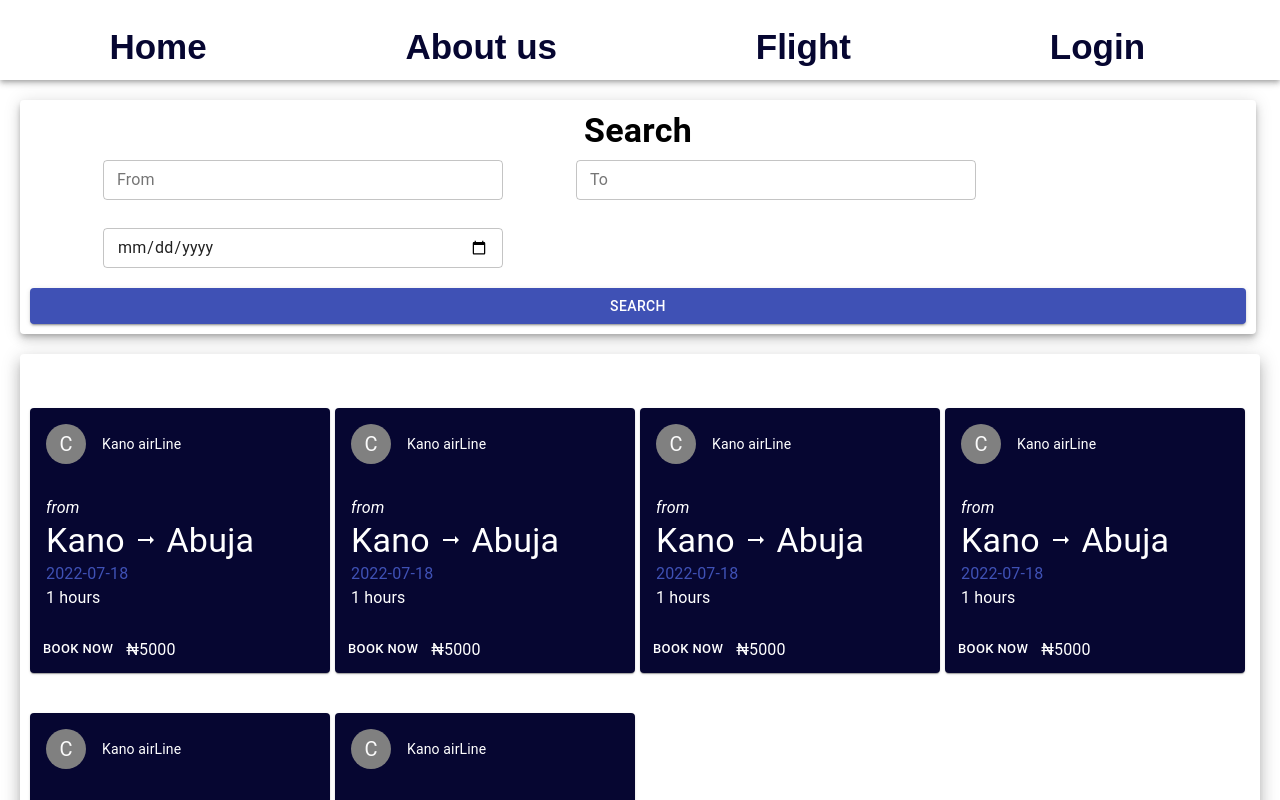
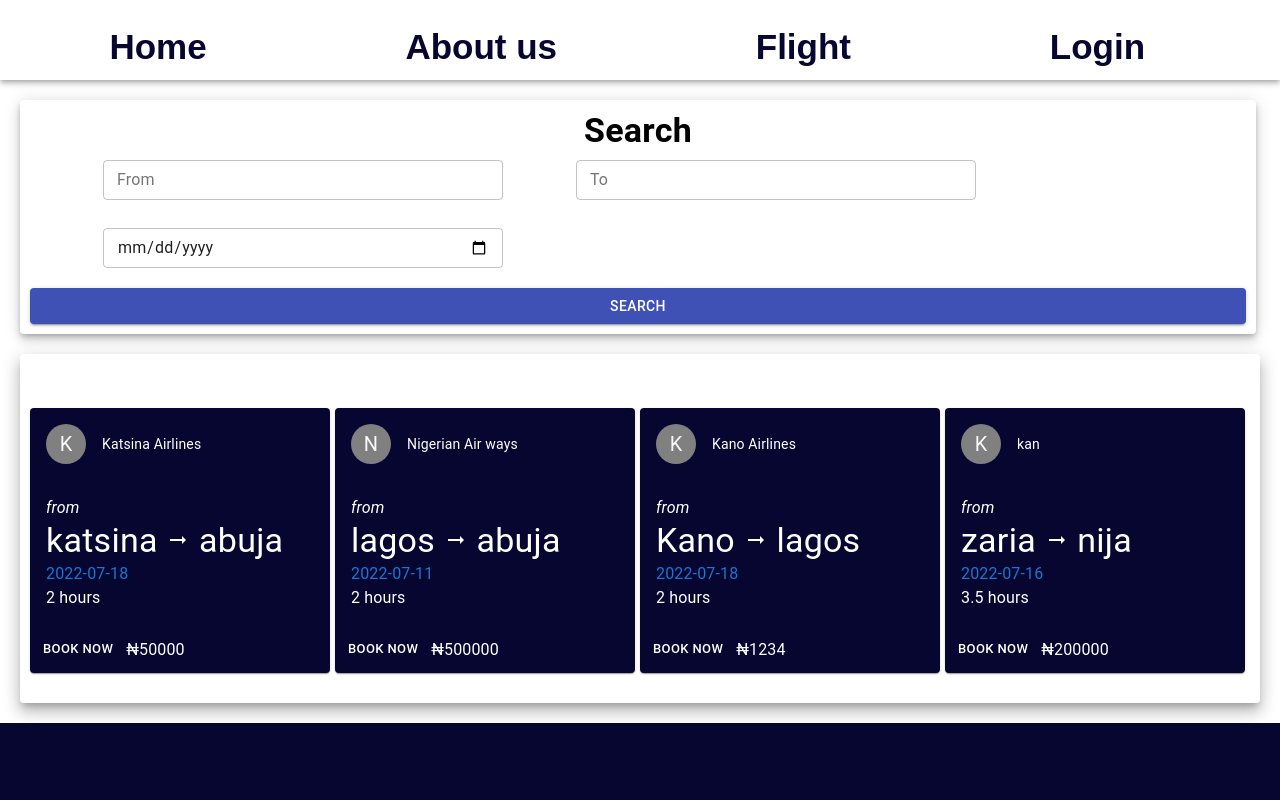
Before and after one commit to umargafia/flight-reservation-system, a React (Create React App) app: page /flight in a window 1280 px wide. Shown: the top 800 px of the page. Built offline with nearby package versions, Linux system fonts and the light colour scheme; data requests are answered from the project's data file.

Commit message:
add loading

```diff
--- a/data/db.json
+++ b/data/db.json
@@ -1,59 +1,40 @@
 {
   "cart": [
     {
-      "name": "Kano airLine",
-      "start": "Kano",
-      "stop": "Abuja",
+      "name": "Katsina Airlines",
+      "start": "katsina",
+      "stop": "abuja",
       "date": "2022-07-18",
-      "time": "1",
-      "price": "5000",
-      "id": 2
+      "time": "2",
+      "price": "50000",
+      "id": 7
     },
     {
-      "name": "Kano airLine",
-      "start": "Kano",
-      "stop": "Abuja",
-      "date": "2022-07-18",
-      "time": "1",
-      "price": "5000",
-      "id": 2
+      "name": "Nigerian Air ways",
+      "start": "lagos",
+      "stop": "abuja",
+      "date": "2022-07-11",
+      "time": "2",
+      "price": "500000",
+      "id": 8
     },
     {
-      "name": "Kano airLine",
+      "name": "Kano Airlines",
       "start": "Kano",
-      "stop": "Abuja",
+      "stop": "lagos",
       "date": "2022-07-18",
-      "time": "1",
-      "price": "5000",
-      "id": 2
+      "time": "2",
+      "price": "1234",
+      "id": 9
     },
     {
-      "name": "Kano airLine",
-      "start": "Kano",
-      "stop": "Abuja",
-      "date": "2022-07-18",
-      "time": "1",
-      "price": "5000",
-      "id": 2
-    },
-    {
-      "name": "Kano airLine",
-      "start": "Kano",
-      "stop": "Abuja",
-      "date": "2022-07-18",
-      "time": "1",
-      "price": "5000",
-      "id": 2
-    },
-    {
-      "name": "Kano airLine",
-      "start": "Kano",
-      "stop": "Abuja",
-      "date": "2022-07-18",
-      "time": "1",
-      "price": "5000",
-      "id": 2
+      "name": "kan",
+      "start": "zaria",
+      "stop": "nija",
+      "date": "2022-07-16",
+      "time": "3.5",
+      "price": "200000",
+      "id": 10
     }
-
   ]
 }
--- a/src/Admin/ACard.jsx
+++ b/src/Admin/ACard.jsx
@@ -6,7 +6,6 @@ import {
   CardActions,
   CardContent,
   CardHeader,
-  Typography,
   IconButton,
 } from "@material-ui/core";
 import {
@@ -15,7 +14,7 @@ import {
   DeleteOutline,
   DeleteSharp,
 } from "@mui/icons-material";
-import { Grid } from "@mui/material";
+import { Grid, Typography } from "@mui/material";
 import { useEffect, useState } from "react";
 import { Link } from "react-router-dom";
 
@@ -39,29 +38,48 @@ const useStyles = makeStyles({
 });
 function ACard() {
   const classes = useStyles();
-
+  const [ispending, setpending] = useState(true);
   const [cart, setCart] = useState([]);
 
   useEffect(() => {
     fetch("http://localhost:8000/cart")
       .then((res) => res.json())
-      .then((data) => setCart(data));
+      .then((data) => {
+        setCart(data);
+        setpending(false);
+      });
   }, []);
 
   const handleDeleate = async (id) => {
-    await fetch(`http://localhost:8000/cart/${id}`, {
+    await fetch(`http://localhost:8000/cart/{id}`, {
       method: "DELETE",
     });
     const newCart = cart.filter((cart) => cart.id != id);
-    console.log(newCart);
     setCart(newCart);
   };
 
-  return cart.map((carts) => (
+  return (
+    <>
+      {ispending && (
+        <div
+          style={{
+            width: "100%",
+          }}
+        >
+          <Typography variant="h1" color="black" textAlign={"center"}>
+            Loading...
+          </Typography>
+        </div>
+      )}
+      {cart.map((carts) => (
         <Grid item md={3} key={carts.id}>
           <Card className={classes.root}>
             <CardHeader
-          avatar={<Avatar className={classes.avatar}>C</Avatar>}
+              avatar={
+                <Avatar className={classes.avatar}>
+                  {carts.name[0].toUpperCase()}
+                </Avatar>
+              }
               title={carts.name}
               action={
                 <IconButton onClick={() => handleDeleate(carts.id)}>
@@ -76,16 +94,14 @@ function ACard() {
               </Typography>
               <Typography color="primary">{carts.date}</Typography>
               <Typography>{carts.time} Hours</Typography>
-          <Typography className={classes.priceName}>₦{carts.price}</Typography>
+              <Typography className={classes.priceName}>
+                ₦{carts.price}
+              </Typography>
             </CardContent>
             <CardActions>
               <Button size="small" className={classes.bookNowButton}>
                 Update
               </Button>
-          {/* <Button size="small" className={classes.deleteButton}>
-            Delete
-          </Button> */}
-
               <Link to={"/vieworder"}>
                 <Button size="small">
                   orders 10
@@ -95,7 +111,9 @@ function ACard() {
             </CardActions>
           </Card>
         </Grid>
-  ));
+      ))}
+    </>
+  );
 }
 
 export default ACard;
--- a/src/user/HomeCompanents/FlightCart.jsx
+++ b/src/user/HomeCompanents/FlightCart.jsx
@@ -7,9 +7,9 @@ import {
   CardHeader,
   Grid,
   makeStyles,
-  Typography,
 } from "@material-ui/core";
 import { ArrowRightAlt } from "@mui/icons-material";
+import { Typography } from "@mui/material";
 import React, { useEffect, useState } from "react";
 import { Link } from "react-router-dom";
 
@@ -30,20 +30,38 @@ const useStyles = makeStyles({
 
 function FlightCart() {
   const classes = useStyles();
-  const bull = <span className={classes.bullet}>•</span>;
   const [cart, setCart] = useState([]);
+  const [ispending, setpending] = useState(true);
 
   useEffect(() => {
     fetch("http://localhost:8000/cart")
       .then((res) => res.json())
-      .then((data) => setCart(data));
+      .then((data) => {
+        setCart(data);
+       setpending(false);
+      });
   }, []);
 
-  return cart.map((carts) => (
+  return (
+    <>
+      {ispending && (
+        <div style={{
+          width:"100%"
+        }} >
+          <Typography variant="h1" color="black" textAlign={"center"}>
+            Loading...
+          </Typography>
+        </div>
+      )}
+      {cart.map((carts) => (
         <Grid item md={3}>
           <Card className={classes.root} key={carts.id}>
             <CardHeader
-          avatar={<Avatar className={classes.avatar}>C</Avatar>}
+              avatar={
+                <Avatar className={classes.avatar}>
+                  {carts.name[0].toUpperCase()}
+                </Avatar>
+              }
               title={carts.name}
             />
             <CardContent>
@@ -60,11 +78,15 @@ function FlightCart() {
                   Book now
                 </Button>
               </Link>
-          <Typography className={classes.priceName}>₦{carts.price}</Typography>
+              <Typography className={classes.priceName}>
+                ₦{carts.price}
+              </Typography>
             </CardActions>
           </Card>
         </Grid>
-  ));
+      ))}
+    </>
+  );
 }
 
 export default FlightCart;
```
Lines whose indentation alone changed are shown as unchanged.
